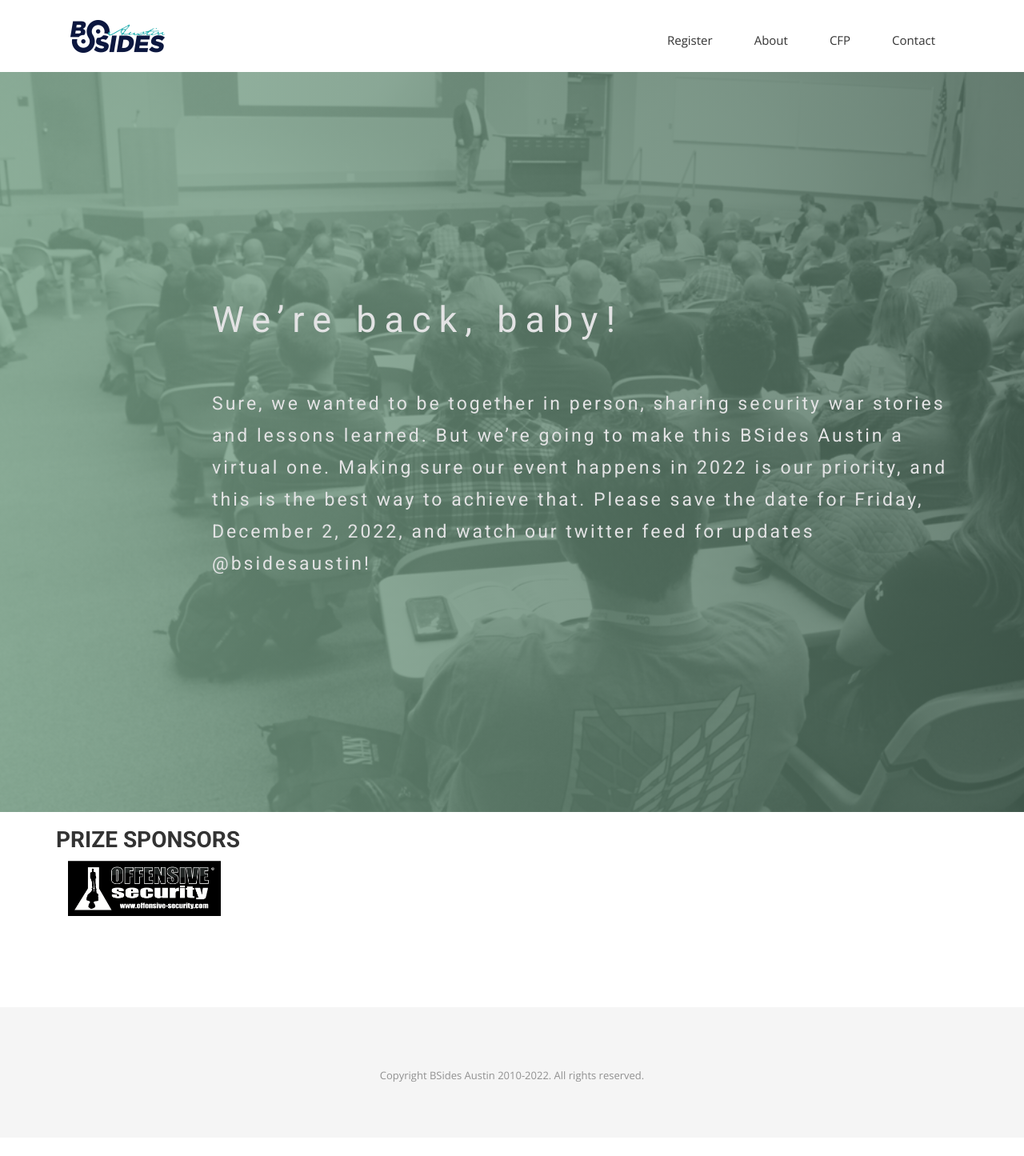
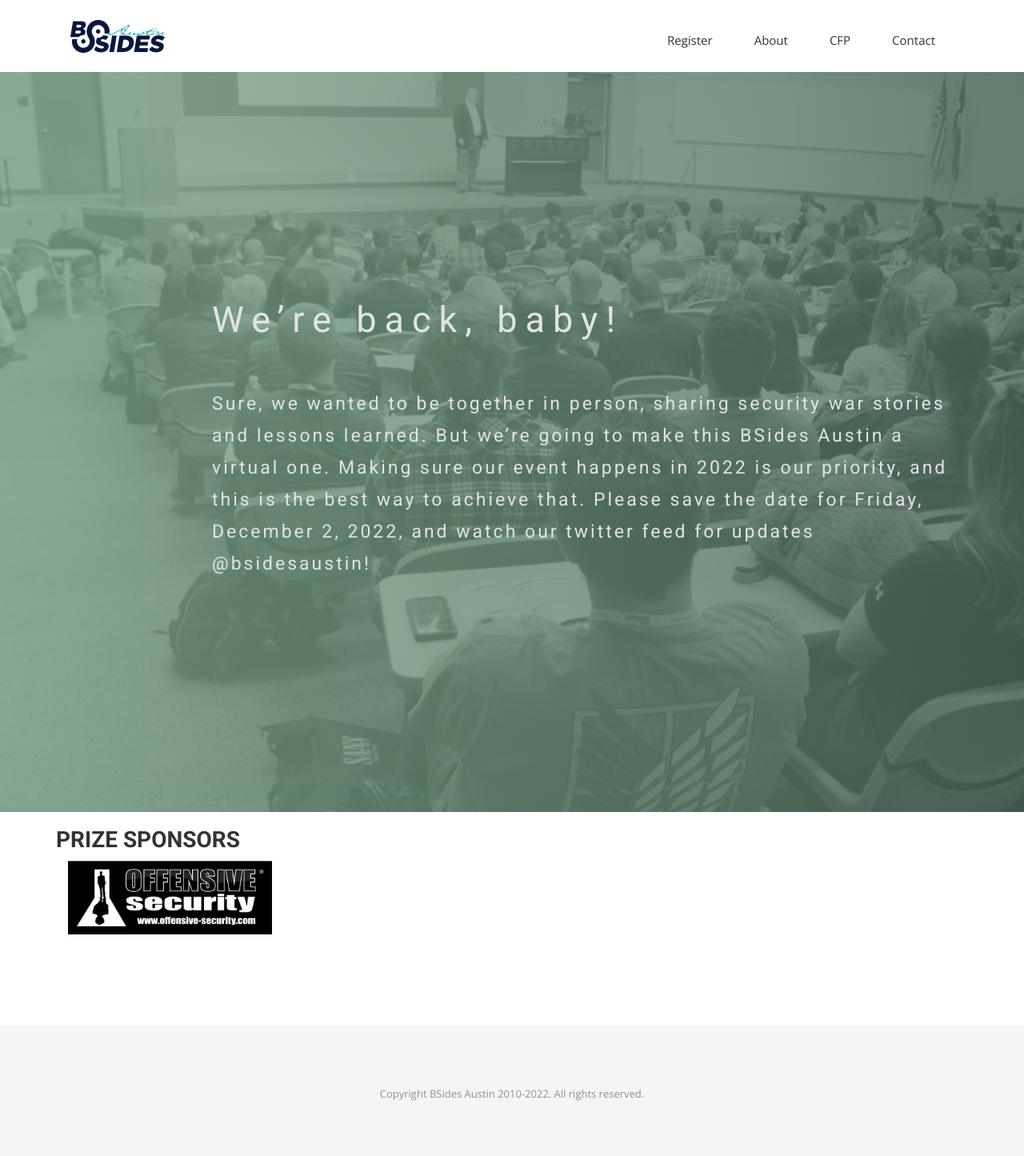
Before and after one commit to bsidesaustin/test, a Jekyll site: the page built from index.html, in a window 1280 px wide. Shown: the whole page at 80% size. Built offline with Jekyll 4.4.1, drawn with Linux system fonts in a browser that asks for light colours; nearby versions of some CDN libraries; some web fonts are replaced; before the commit the page ends 1422 px from its top, so only the background shows below that.

Commit message:
Update index.html

```diff
--- a/index.html
+++ b/index.html
@@ -31,7 +31,7 @@
 
     <div class="col-sm-6 col-md-3">
         <div class="book-example">
-          <img src="/img/offsec.png" alt="test sponsor info" style="width: 75%;height: auto;">
+          <a href="https://www.offensive-security.com"><img src="/img/offsec.png" alt="Offensive Security" style="width: 100%;height: auto;"></a>
                 </div>
       </div>
          <div class="col-sm-6 col-md-3">
```
